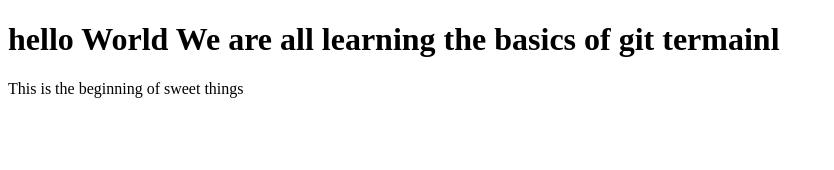
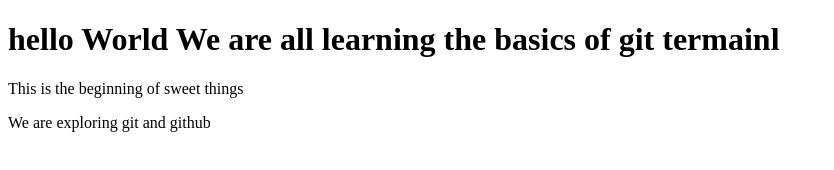
Before and after one commit to Paddy-coy/Git_Course_Demo, a plain HTML site: page index.html in a window 1280 px wide. Shown: the whole page, without its empty margins (0-834 px from the left). Drawn offline with Linux system fonts and the light colour scheme.

Commit message:
I just commited a change

```diff
--- a/index.html
+++ b/index.html
@@ -8,5 +8,6 @@
 <body>
   <h1>hello World We are all learning the basics of git termainl</h1>
   <p>This is the beginning of sweet things</p>
+  <p>We are exploring git and github</p>
 </body>
 </html>
```
